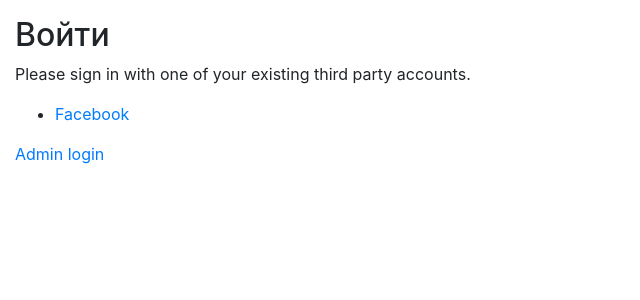
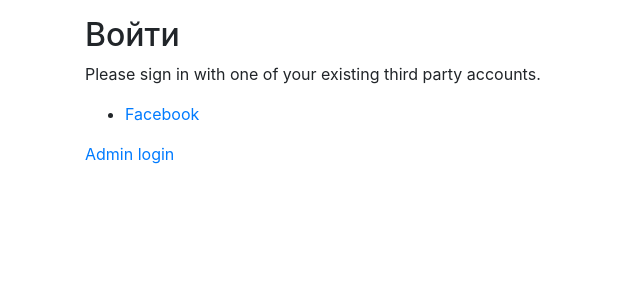
Before and after one commit to sda97ghb/interesnee_places_remember, a Django app: page /accounts/signup/ in a window 1280 px wide. Shown: the part 56-356 px from the top of the page, without its empty margins (0-640 px from the left). Run offline with Django 3.2, Linux system fonts and the light colour scheme; some libraries are stand-ins or nearby versions.

Commit message:
Fix login and logout templates

```diff
--- a/templates/allauth/account/login.html
+++ b/templates/allauth/account/login.html
@@ -6,7 +6,7 @@
 {% block head_title %}{% trans "Sign In" %}{% endblock %}
 
 {% block content %}
-<div class="container-fluid">
+<div class="container-xl">
     <h2 class="mt-3">{% trans "Sign In" %}</h2>
 
     {% get_providers as socialaccount_providers %}
--- a/templates/allauth/account/logout.html
+++ b/templates/allauth/account/logout.html
@@ -5,7 +5,7 @@
 {% block head_title %}{% trans "Sign Out" %}{% endblock %}
 
 {% block content %}
-<div class="container-fluid">
+<div class="container-xl">
     <h2 class="mt-3">{% trans "Sign Out" %}</h2>
 
     <p>{% trans 'Are you sure you want to sign out?' %}</p>
```
